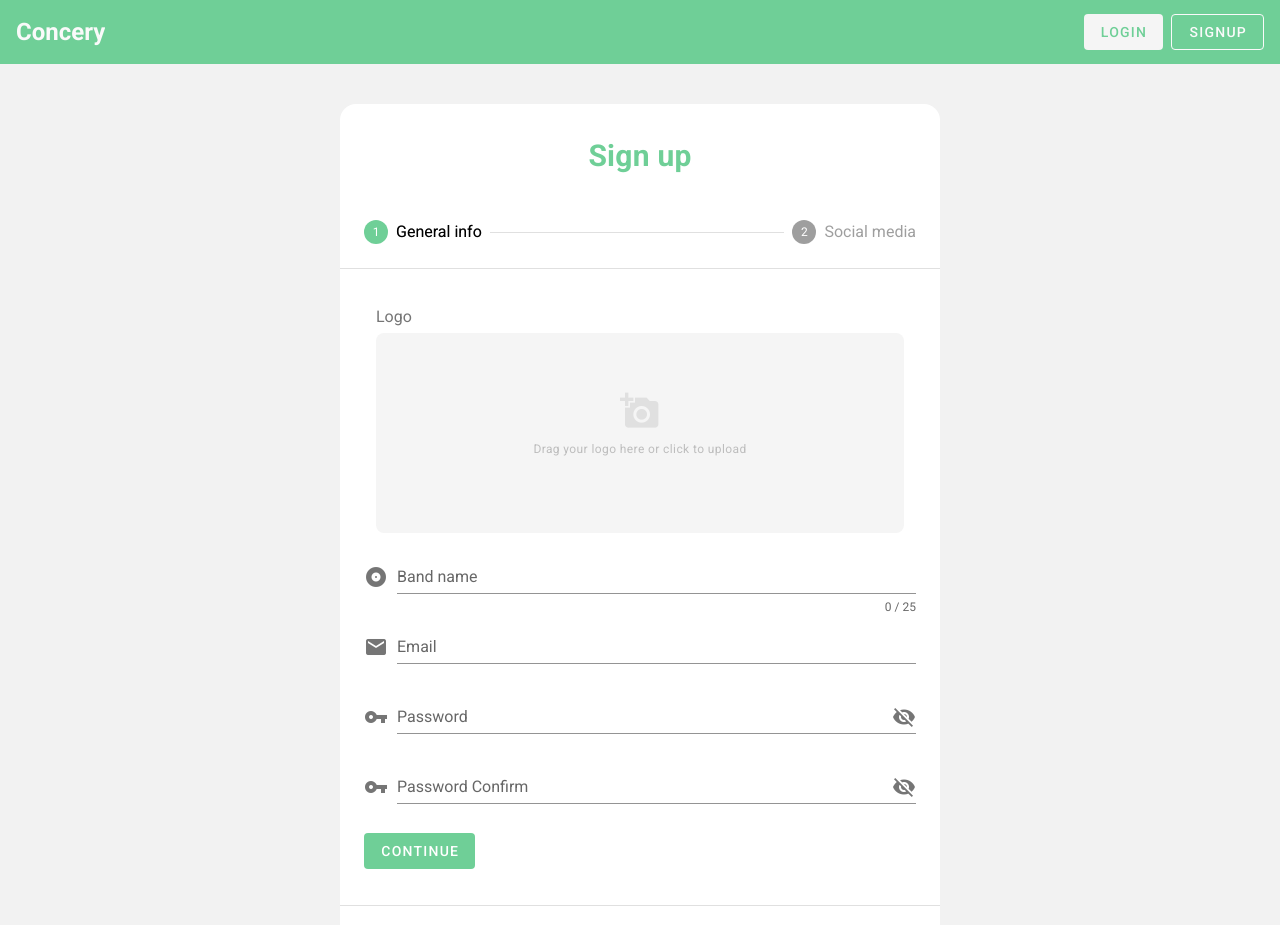
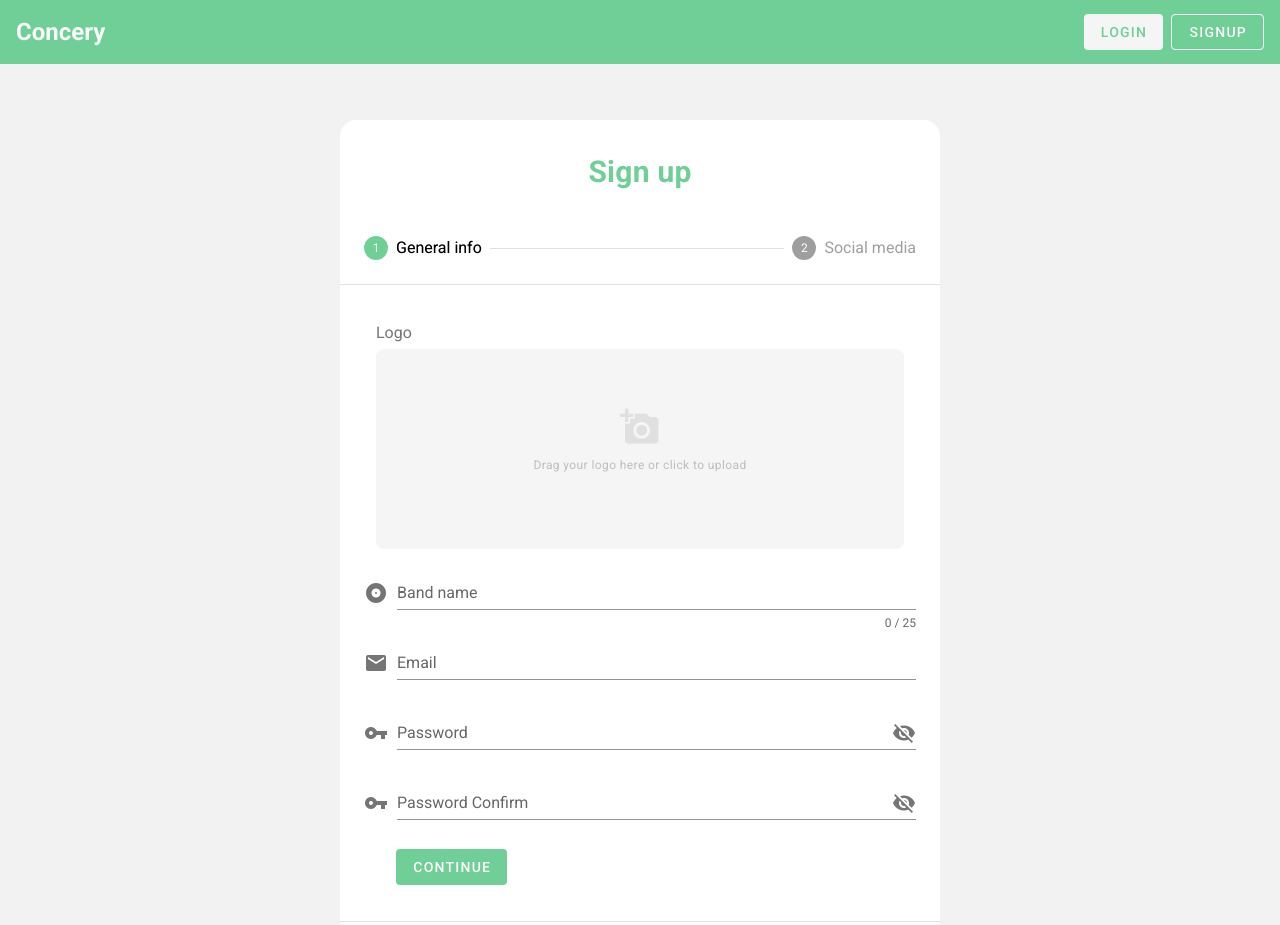
Before and after one commit to larsmarginet/personal-passion-project, a Vue app: page /signup/band in a window 1280 px wide. Shown: the top 925 px of the page. Built offline with nearby package versions, Linux system fonts and the light colour scheme; no server answers.

Commit message:
404 catchAll added Close #12

```diff
--- a/src/App.vue
+++ b/src/App.vue
@@ -1,7 +1,7 @@
 <template>
   <v-app style="background: #F2F2F2">
     <TheHeader />
-    <v-main>
+    <v-main class="ma-4">
       <router-view></router-view>
     </v-main>
   </v-app>
--- a/src/router/index.js
+++ b/src/router/index.js
@@ -83,6 +83,13 @@ const routes = [
       }
     ]
   },
+  {
+    path: '*',
+    meta: {
+      requiresAuth: true
+    },
+    component: () => import(/* webpackChunkName: "NotFound" */ '../views/NotFound.vue'),
+  }
 ]
 
 const router = new VueRouter({
--- /dev/null
+++ b/src/views/NotFound.vue
@@ -0,0 +1,9 @@
+<template>
+    <v-container>
+        <v-col class="d-flex flex-column justify-center mt-10">
+            <h2 class="display-4 primary--text text-center">404</h2>
+            <p class="text-center">Oops... it appears that you have landed on a page that doesn't exist.</p>
+            <v-btn depressed class="primary mx-auto" max-width="100" href="/">Go home</v-btn>
+        </v-col>
+    </v-container>
+</template>
--- a/src/views/auth/Login.vue
+++ b/src/views/auth/Login.vue
@@ -9,7 +9,7 @@
          <v-form ref="form" class="px-8 pb-5">
             <v-text-field validate-on-blur label="Email" v-model="email" prepend-icon="email" :rules="emailRules" clearable></v-text-field>
             <v-text-field validate-on-blur :append-icon="show ? 'visibility' : 'visibility_off'" :type="show ? 'text' : 'password'" label="Password" v-model="password" prepend-icon="vpn_key" :rules="passwordRules" clearable @click:append="show = !show"></v-text-field>
-            <v-btn color="primary" class="mt-2" @click="handleLogin" depressed :loading="loading">Continue</v-btn>
+            <v-btn color="primary" class="mt-2 ml-8" @click="handleLogin" depressed :loading="loading">Continue</v-btn>
         </v-form>
         <v-divider></v-divider>
         <v-card-text>
--- a/src/views/auth/SignupBand.vue
+++ b/src/views/auth/SignupBand.vue
@@ -25,7 +25,7 @@
                         <v-text-field validate-on-blur label="Email" v-model="email" prepend-icon="email" :rules="emailRules" clearable></v-text-field>
                         <v-text-field validate-on-blur :append-icon="show ? 'visibility' : 'visibility_off'" :type="show ? 'text' : 'password'" label="Password" v-model="password" prepend-icon="vpn_key" :rules="passwordRules" clearable @click:append="show = !show"></v-text-field>
                         <v-text-field validate-on-blur :append-icon="show ? 'visibility' : 'visibility_off'" :type="show ? 'text' : 'password'"  label="Password Confirm" v-model="passwordConfirm" prepend-icon="vpn_key" :rules="passwordConfirmRules" clearable @click:append="show = !show"></v-text-field>
-                        <v-btn color="primary" class="mt-2" @click="handleNextGeneral" depressed>Continue</v-btn>
+                        <v-btn color="primary" class="mt-2 ml-8" @click="handleNextGeneral" depressed>Continue</v-btn>
                     </v-form>
                 </v-stepper-content>
                 <v-stepper-content step="2">
@@ -50,7 +50,7 @@
                             <v-img class="ml-3 mr-2" src="@/assets/youtube.svg" alt="youtube logo" max-width="35" height="35"></v-img>
                             <v-text-field validate-on-blur type="url" label="YouTube" v-model="youtube" :rules="linkRules"></v-text-field>
                         </v-row>
-                        <v-btn color="primary" class="mr-2" text @click="stepper = 1" depressed>Previous</v-btn>
+                        <v-btn color="primary" class="mr-2 ml-8" text @click="stepper = 1" depressed>Previous</v-btn>
                         <v-btn color="primary" @click="handleSignup" depressed :loading="loading">Continue</v-btn>
                     </v-form>
                 </v-stepper-content>
```
